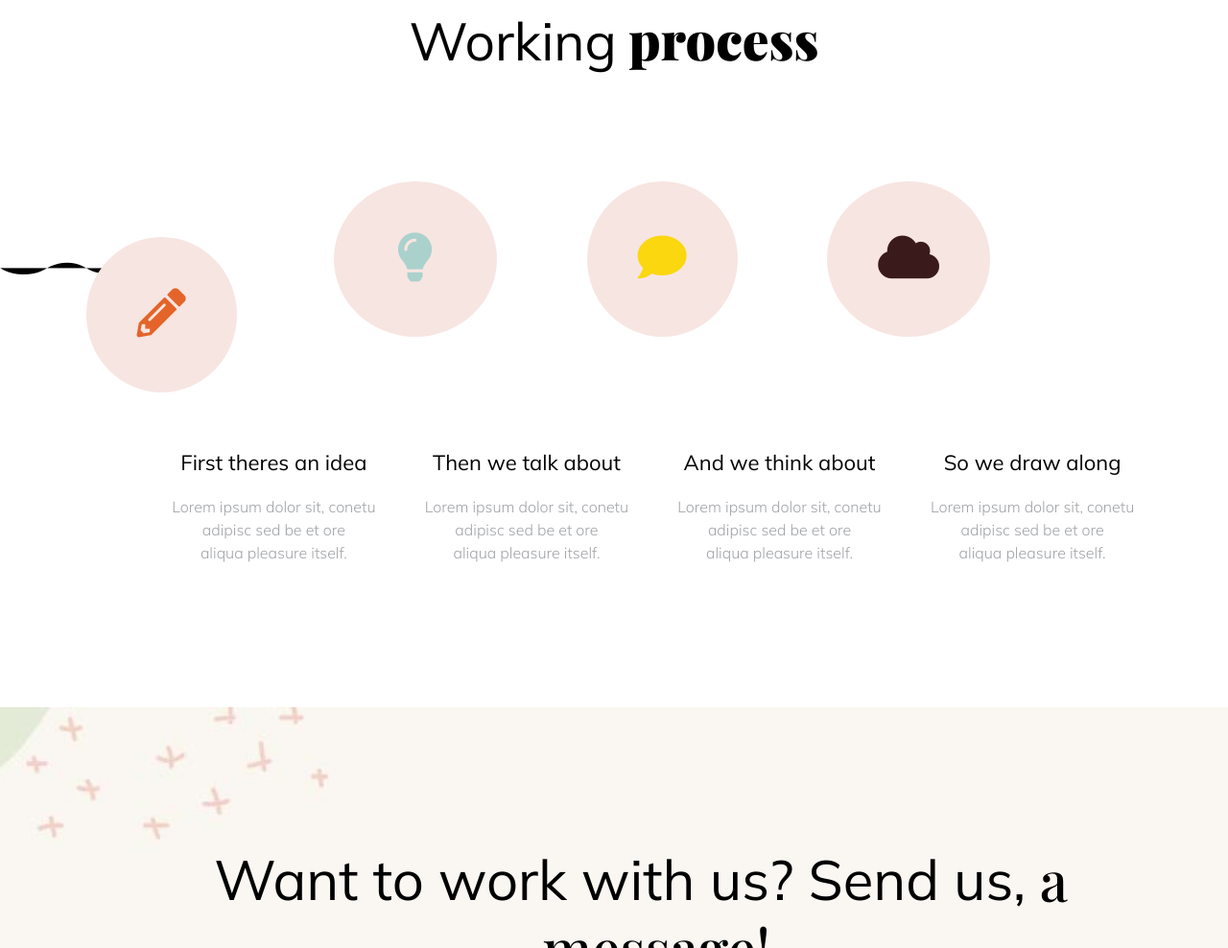
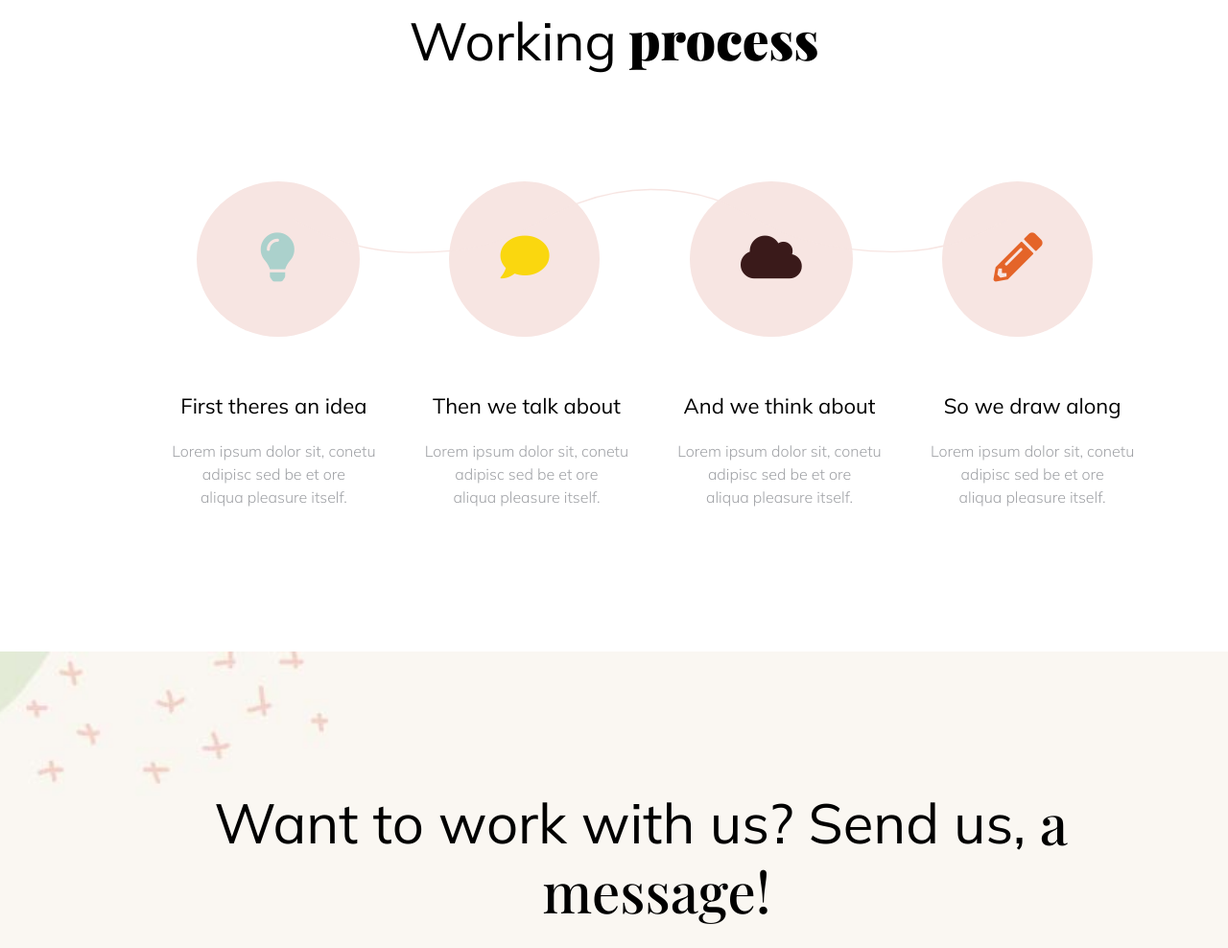
Before and after one commit to Meriellesantana/maree, a plain HTML site: page index.html in a window 1280 px wide. Shown: the part 1689-2677 px from the top of the page at 96% size. Drawn offline with nearby package versions, Linux system fonts and the light colour scheme; files whose address does not match are found by name; a web font is replaced by a local one.

Commit message:
finalizado

```diff
--- a/css/maree.css
+++ b/css/maree.css
@@ -434,14 +434,23 @@ h2{
     font-size: 51px;
     border-radius: 50%;
     height: 50px;
-    background-color: rgb(247, 229, 226);
+    background-color: #f7e5e2;
     padding: 53px;
     margin-left: 7%;
+    z-index: 2000;
 }
 .circle{
     margin-top: 13%;
+    position: relative;
 }
-
+svg{
+    position: absolute;
+    top: -90%;
+    left: 16%;
+    width:946px;
+    height:86px;
+    z-index: 100;
+}
 .luz{
     padding-left: 67px;
     padding-right: 68px;
@@ -449,6 +458,7 @@ h2{
 }
 .luz{
     color: rgb(171, 209, 204);
+
 }
 .fala{
     color: rgb(250, 215, 15);
--- a/index.html
+++ b/index.html
@@ -112,7 +112,9 @@
         <div class="wor">Working<span class="pro"> process</span></div>
     </main>
     <section class="circle">
-        <i class="icon-linha2 lin" ></i>
+        <svg xmlns="http://www.w3.org/2000/svg"viewBox="0 0 1095.3 126">
+            <path d="M2.3 58c0 0 70 50.4 177 52 101.5 1.5 145.1-20.7 170-31.8 5.9-2.6 38.9-20.5 38.9-20.5 3.8-2.8 72.7-43.4 159.4-43.7s132.1 29.3 162.3 45.4c0 0 26.6 14.5 36.7 19.3 2.9 1.4 64.7 29.3 169.7 30.3s166-46.3 178-50 "style="fill:none;stroke-width:2;stroke:#f7e5e2"></path>
+            </svg>
         <span class="luz"><i class="fas fa-lightbulb"></i></span>
         <span class="fala"><i class="fas fa-comment"></i></span>
         <span class="nuvem"><i class="fa fa-cloud"></i></span>
```
